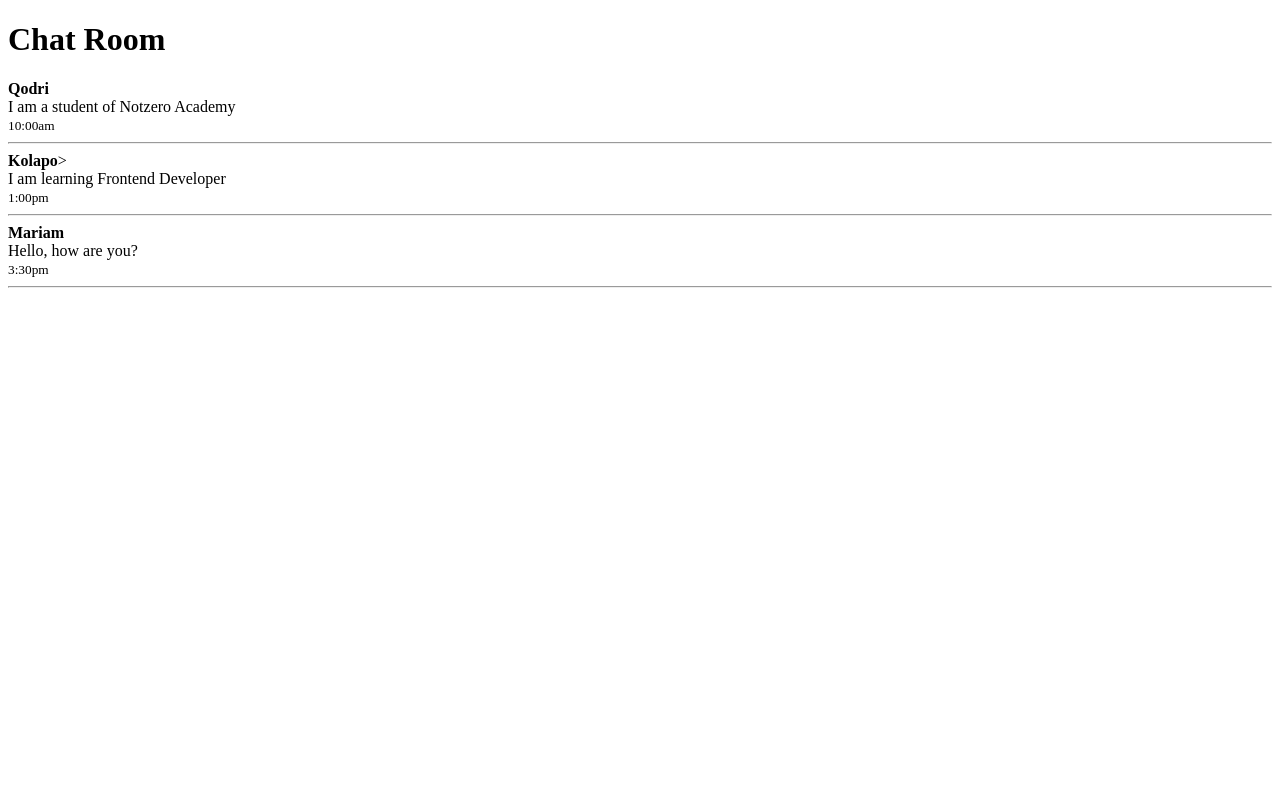
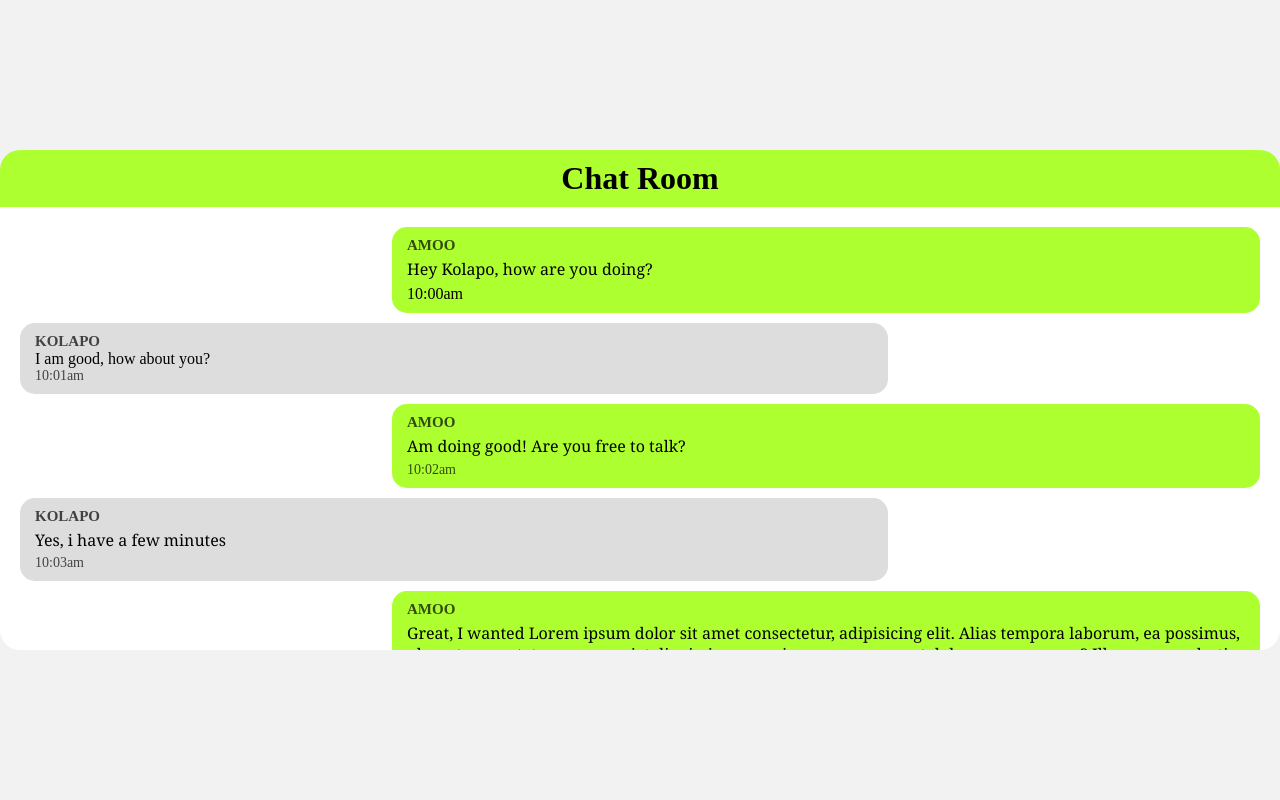
Before and after one commit to amooqodri/Mini-Project-At-Notzero, a plain HTML site: page index.html in a window 1280 px wide. Drawn offline with Linux system fonts and the light colour scheme.

Commit message:
chat-container

```diff
--- a/index.html
+++ b/index.html
@@ -4,29 +4,57 @@
     <meta charset="UTF-8">
     <meta name="viewport" content="width=device-width, initial-scale=1.0">
     <title>Document</title>
+    <link rel="stylesheet" href="style.css"/>
 </head>
 <body>
-    <div>
-        <h1>Chat Room</h1>
+    <div class="chat-container">
+        <header class="chat-header">
+            <h1>Chat Room</h1>
+        </header>
+        <main class="chat-content">
+        <article class="message sender">
+            <p class="name">Amoo</p>
+            <p class="text">Hey Kolapo, how are you doing?</p>
+            <p>10:00am</p>
+        </article>
+        <article class="message receiver">
+            <p class="name">Kolapo</p>
+            <p>I am good, how about you?</p>
+            <p class="time">10:01am</p>
+        </article>
+        <article class="message sender">
+            <p class="name">Amoo</p>
+            <p class="text">Am doing good! Are you free to talk?</p>
+            <p class="time">10:02am</p>
+        </article>
+        <article class="message receiver">
+            <p class="name">Kolapo</p>
+            <p class="text">Yes, i have a few minutes</p>
+            <p class="time">10:03am</p>
+        </article>
+        <article class="message sender">
+            <p class="name">Amoo</p>
+            <p class="text">
+                Great, I wanted Lorem ipsum dolor sit amet consectetur,
+                adipisicing elit. Alias tempora laborum, ea possimus,
+                placeat consectetur rem eveniet dignissimos maxime neque
+                quaerat dolorum quam esse? Illum rem molestias id quos
+                consequatur! to discuss the project update.
+            </p>
+            <p class="time">10:04am</p>
+        </article>
+        <article class="message receiver">
+            <p class="name">Kolapo</p>
+            <p class="text">Yes let's go through it</p>
+            <p class="time">10:05am</p>
+        </article>
+        </main>
+        <footer class="chat-footer">
+            <input name="message" placeholder="start typing..."/>
+            <button>Send message</button>
+        </footer>
     </div>
-    <div>
-        <span><b>Qodri</b></span><br/>
-        <span>I am a student of Notzero Academy </span><br/>
-        <small>10:00am</small>
-    </div>
-    <hr/>
-    <div>
-        <span><b>Kolapo</b>></span><br/>
-        <span>I am learning Frontend Developer</span><br/>
-        <small>1:00pm</small>
-    </div>
-    <hr/>
-    <div>
-        <span><b>Mariam</b></span><br/>
 
-        <span>Hello, how are you?</span><br/>
-        <small>3:30pm</small>
-    </div>
-    <hr/>
+
 </body>
 </html>
--- /dev/null
+++ b/style.css
@@ -0,0 +1,95 @@
+* {
+    margin: 0;
+    padding: 0;
+    box-sizing: border-box;
+}
+
+body {
+    display: flex;
+    justify-content: center;
+    align-items: center;
+    height: 100dvh;
+    background-color: #f2f2f2;
+}
+
+.chat-container{
+    width: 500px;
+    border-radius: 20px;
+    overflow: hidden;
+    max-height: 500px;
+    overflow-y: auto;
+    flex: 1;
+}
+
+.chat-header{
+    background-color: greenyellow;
+    text-align: center;
+    padding: 10px;
+}
+
+.chat-content{
+    background-color: white;
+    padding: 20px;
+    display: flex;
+    flex-direction: column;
+    gap: 10px;
+    flex: 1;
+    max-height: 500px;
+    overflow-y: auto;
+}
+
+.message {
+    padding: 10px 15px;
+    border-radius: 15px;
+    width: 70%;
+}
+
+.message .name{
+    font-weight: 900;
+    font-size: 15px;
+    text-transform: uppercase;
+    opacity: 0.7;
+}
+
+.message .text{
+    font-family: Georgia, 'Times New Roman', Times, serif;
+    line-height: 1.3rem;
+    margin: 5px 0;
+}
+
+.message .time{
+    font-size: 14px;
+    opacity: 0.7;
+}
+
+.message.receiver {
+    background-color: #ddd;
+    align-self: flex-start;
+}
+
+.message.sender {
+    background-color: greenyellow;
+    color: black;
+    align-self: flex-end;
+}
+
+.chat-footer{
+    background-color: white;
+    border-top: 1px solid #ddd;
+    padding: 20px;
+    display: flex;
+    gap: 10px;
+}
+
+.chat-footer input {
+    flex: 1;
+    padding: 10px 15px;
+    border-radius: 20px;
+    border: 1px solid #ddd;
+}
+
+.chat-footer button {
+    border-radius: 20px;
+    border: none;
+    background-color: greenyellow;
+}
```
